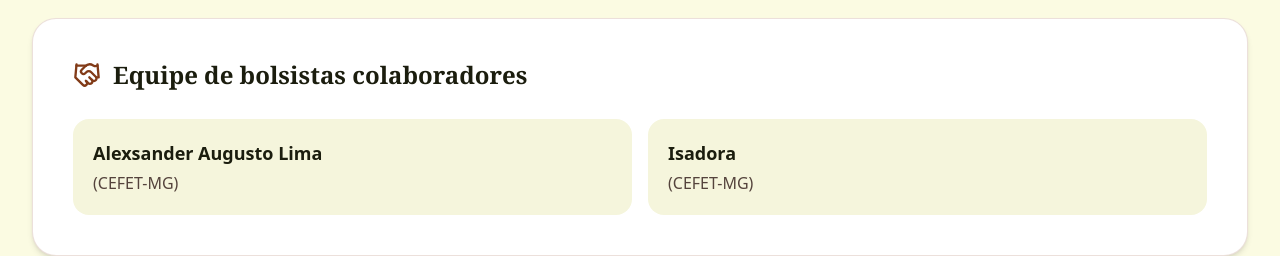
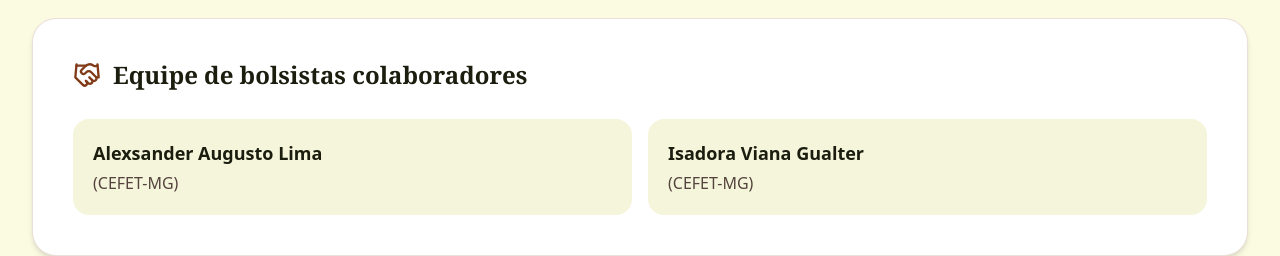
Before and after one commit to Alexsander532/nea-mutiro-site, a Next.js app: page /quem-somos in a window 1280 px wide. Shown: the part 2520-2776 px from the top of the page. Built offline with nearby package versions, Linux system fonts and the light colour scheme.

Commit message:
Atualiza nome completo de Isadora

```diff
--- a/src/data/members.ts
+++ b/src/data/members.ts
@@ -44,7 +44,7 @@ export const neaTeamMembers: Member[] = [
 
 export const collaboratorMembers: Member[] = [
   { name: "Alexsander Augusto Lima", institution: "CEFET-MG", role: "Bolsista colaborador" },
-  { name: "Isadora", institution: "CEFET-MG", role: "Bolsista colaboradora" },
+  { name: "Isadora Viana Gualter", institution: "CEFET-MG", role: "Bolsista colaboradora" },
 ];
 
 export const territoryScholarshipMembers: Member[] = [
```
